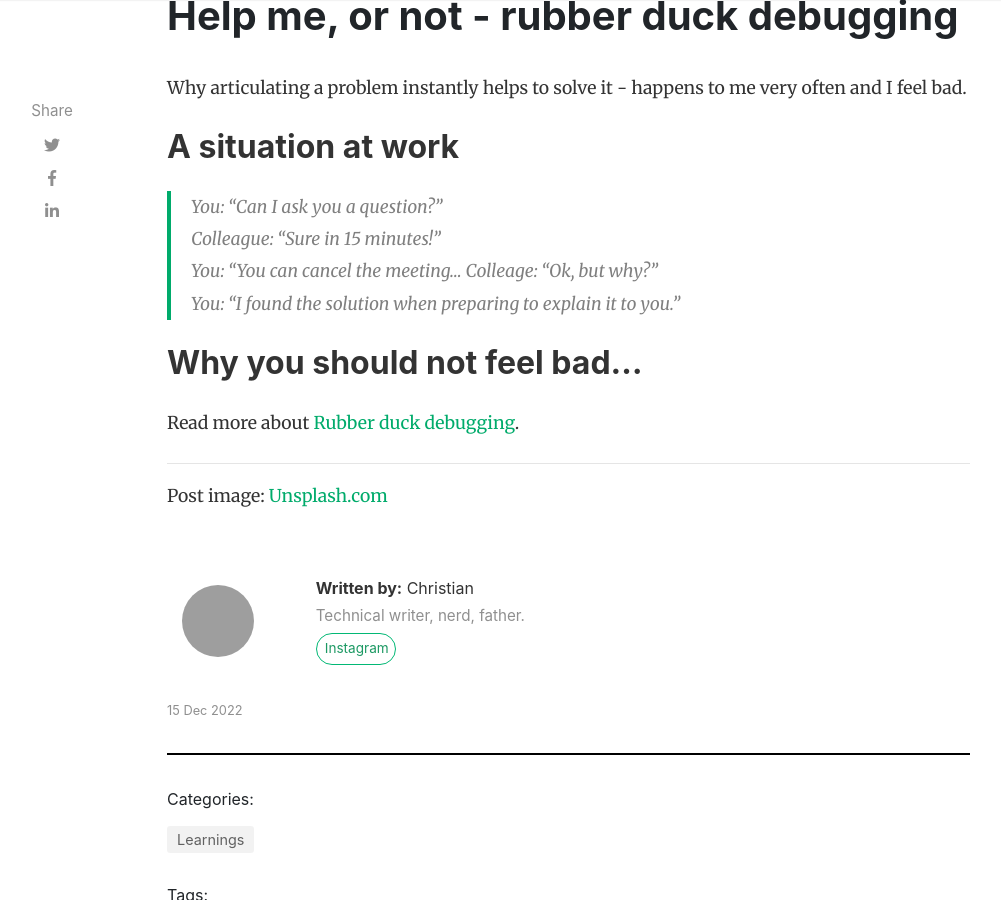
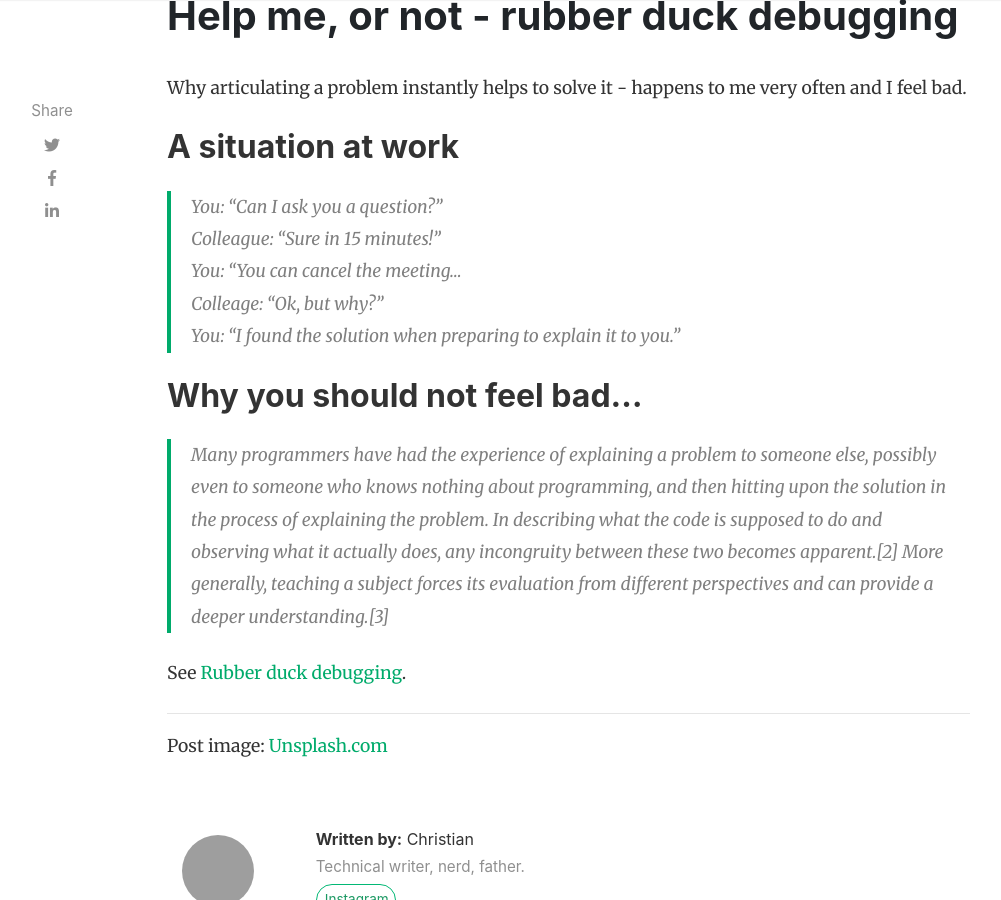
Before and after one commit to cadamini/cadamini.github.io, a Jekyll site: the page built from _posts/2022-12-15-rubber-dug-debugging.md, in a window 1280 px wide and 900 px high, scrolled down 239 px. Shown: the whole window, without its empty margins (118-1119 px from the left). Built offline with Jekyll 4.4.1, drawn with Linux system fonts in a browser that asks for light colours; nearby versions of some CDN libraries; grey boxes are pictures that could not be loaded.

Commit message:
Fix quote line breaks and add wikipedia text

```diff
--- a/_posts/2022-12-15-rubber-dug-debugging.md
+++ b/_posts/2022-12-15-rubber-dug-debugging.md
@@ -21,7 +21,9 @@
 
 ## Why you should not feel bad...
 
-Read more about [Rubber duck debugging](https://en.wikipedia.org/wiki/Rubber_duck_debugging).
+> Many programmers have had the experience of explaining a problem to someone else, possibly even to someone who knows nothing about programming, and then hitting upon the solution in the process of explaining the problem. In describing what the code is supposed to do and observing what it actually does, any incongruity between these two becomes apparent.[2] More generally, teaching a subject forces its evaluation from different perspectives and can provide a deeper understanding.[3]
+
+See [Rubber duck debugging](https://en.wikipedia.org/wiki/Rubber_duck_debugging).
 
 ---
 
```
